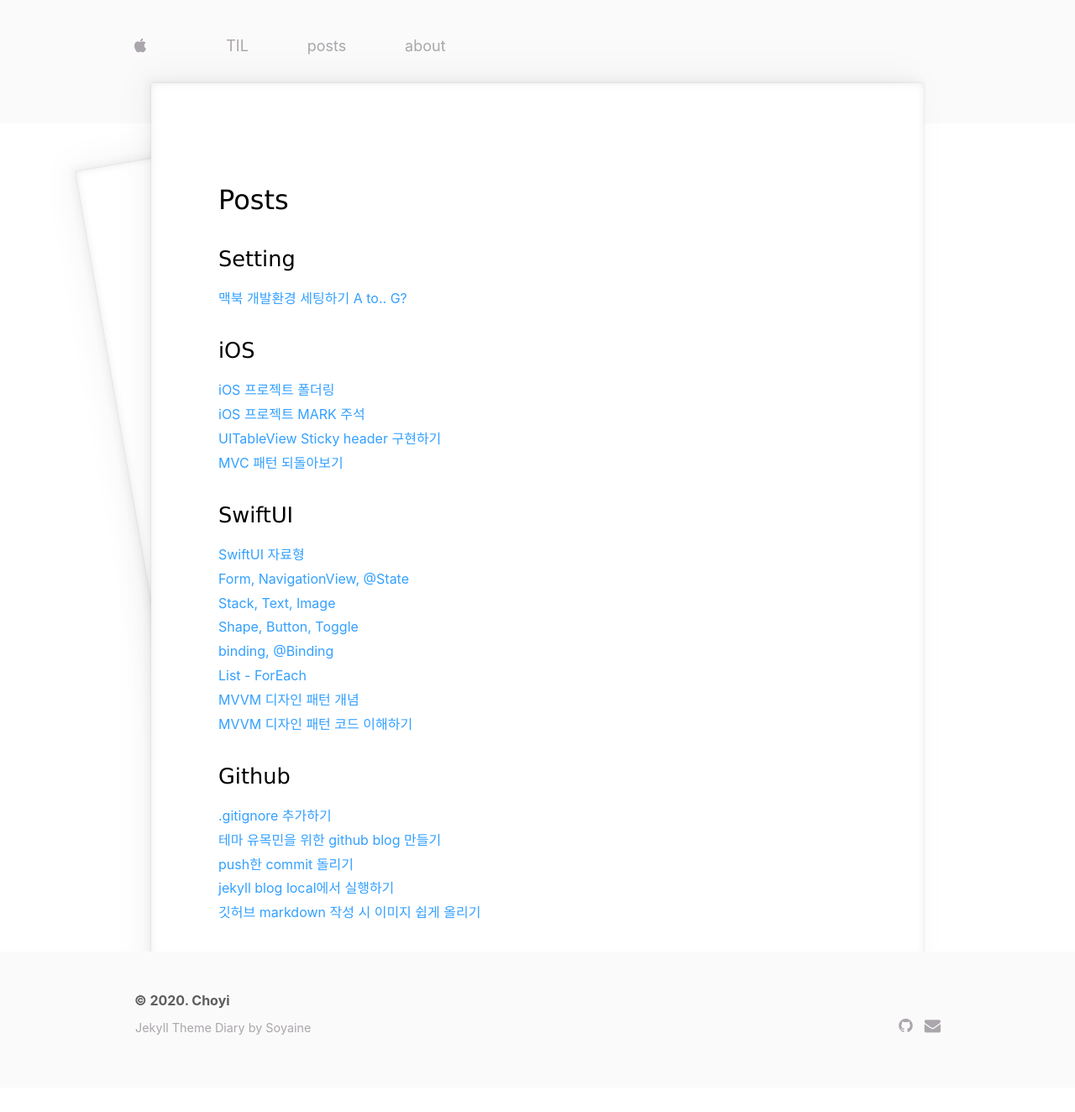
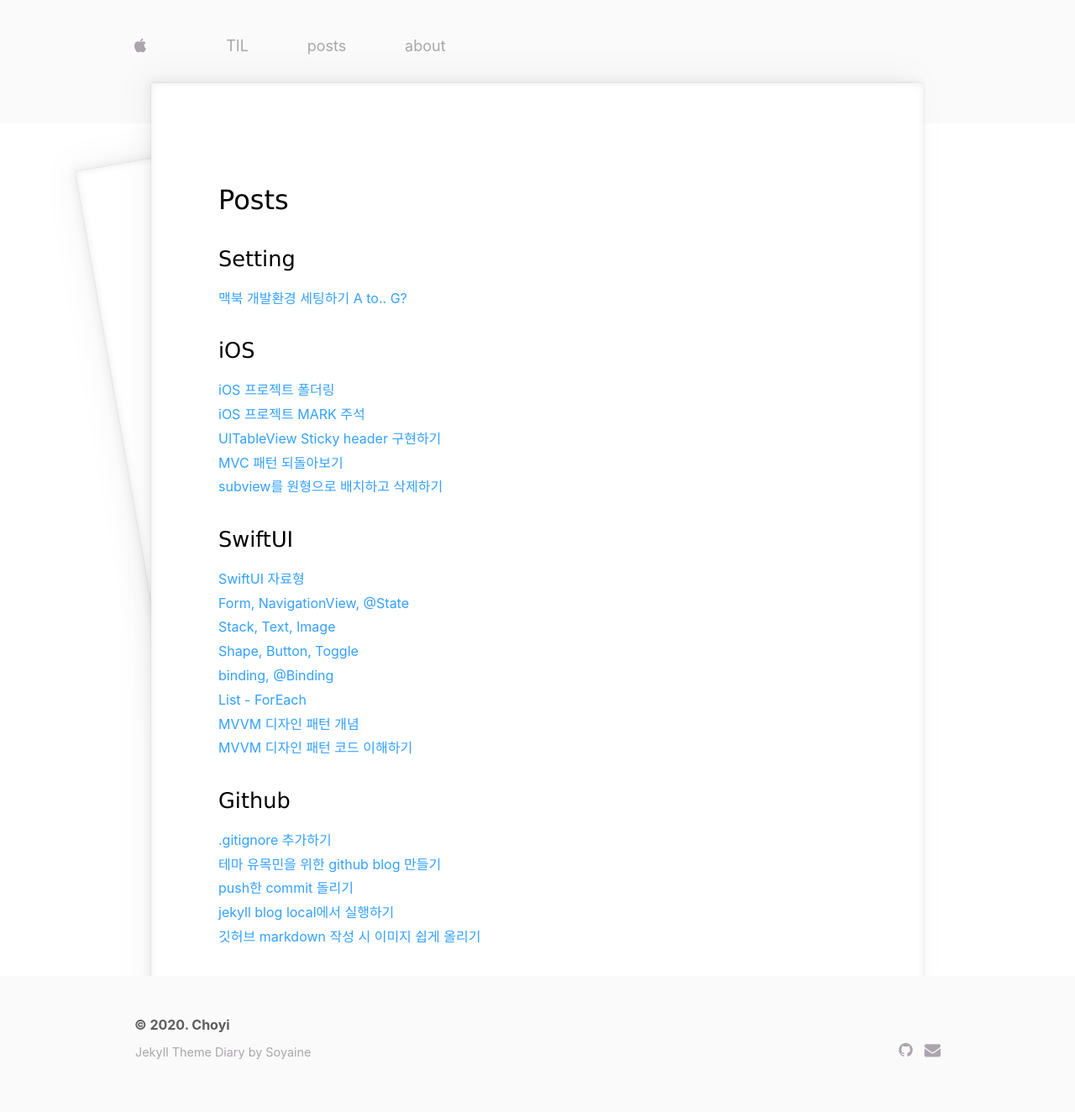
Before and after one commit to jeongchoyi/jeongchoyi.github.io, a Jekyll site: the page built from devpost/index.html, in a window 1280 px wide. Shown: the whole page at 84% size. Built offline with Jekyll 4.4.1, drawn with Linux system fonts in a browser that asks for light colours; some web fonts are replaced; before the commit the page ends 1295 px from its top, so only the background shows below that; some of the changed lines change nothing that is shown.

Commit message:
add links

```diff
--- a/devpost/index.html
+++ b/devpost/index.html
@@ -11,6 +11,7 @@ title: choyi
 <a href="https://iamcho2.github.io/2020/11/07/ios-project-mark-comment">iOS 프로젝트 MARK 주석</a><br>
 <a href="https://iamcho2.github.io/2020/11/02/uitableview-sticky-header">UITableView Sticky header 구현하기</a><br>
 <a href="https://iamcho2.github.io/2020/11/12/swift-mvc-and-mvvm-2">MVC 패턴 되돌아보기</a><br>
+<a href="https://iamcho2.github.io/2020/11/14/create-remove-subviews-in-circular-shape">subview를 원형으로 배치하고 삭제하기</a><br>
 <h3>SwiftUI</h3>
 <a href="https://iamcho2.github.io/2020/11/03/swiftui-data-types">SwiftUI 자료형</a><br>
 <a href="https://iamcho2.github.io/2020/11/03/swiftui-form-navigationview-state">Form, NavigationView, @State</a><br>
@@ -19,7 +20,7 @@ title: choyi
 <a href="https://iamcho2.github.io/2020/11/06/swiftui-binding">binding, @Binding</a><br>
 <a href="https://iamcho2.github.io/2020/11/06/swiftui-list-foreach">List - ForEach</a><br>
 <a href="https://iamcho2.github.io/2020/11/11/swift-mvc-and-mvvm">MVVM 디자인 패턴 개념</a><br>
-<a href="https://iamcho2.github.io/2020/11/12/swift-mvc-and-mvvm-3">MVVM 디자인 패턴 코드 이해하기</a><br>
+<a href="https://iamcho2.github.io/2020/11/13/swift-mvc-and-mvvm-3">MVVM 디자인 패턴 코드 이해하기</a><br>
 
 <h3>Github</h3>
 <a href="https://iamcho2.github.io/2020/10/04/til">.gitignore 추가하기</a><br>
```
